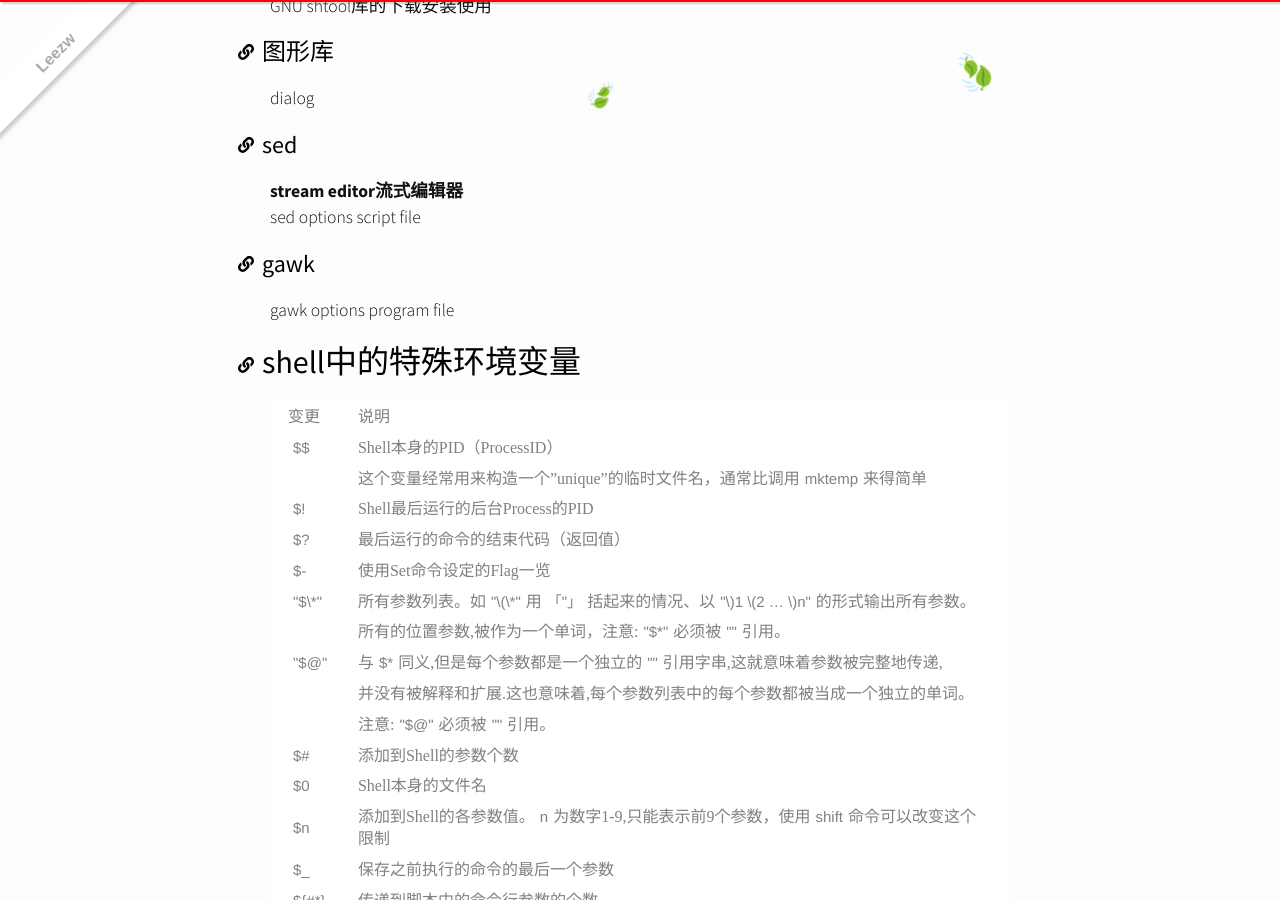
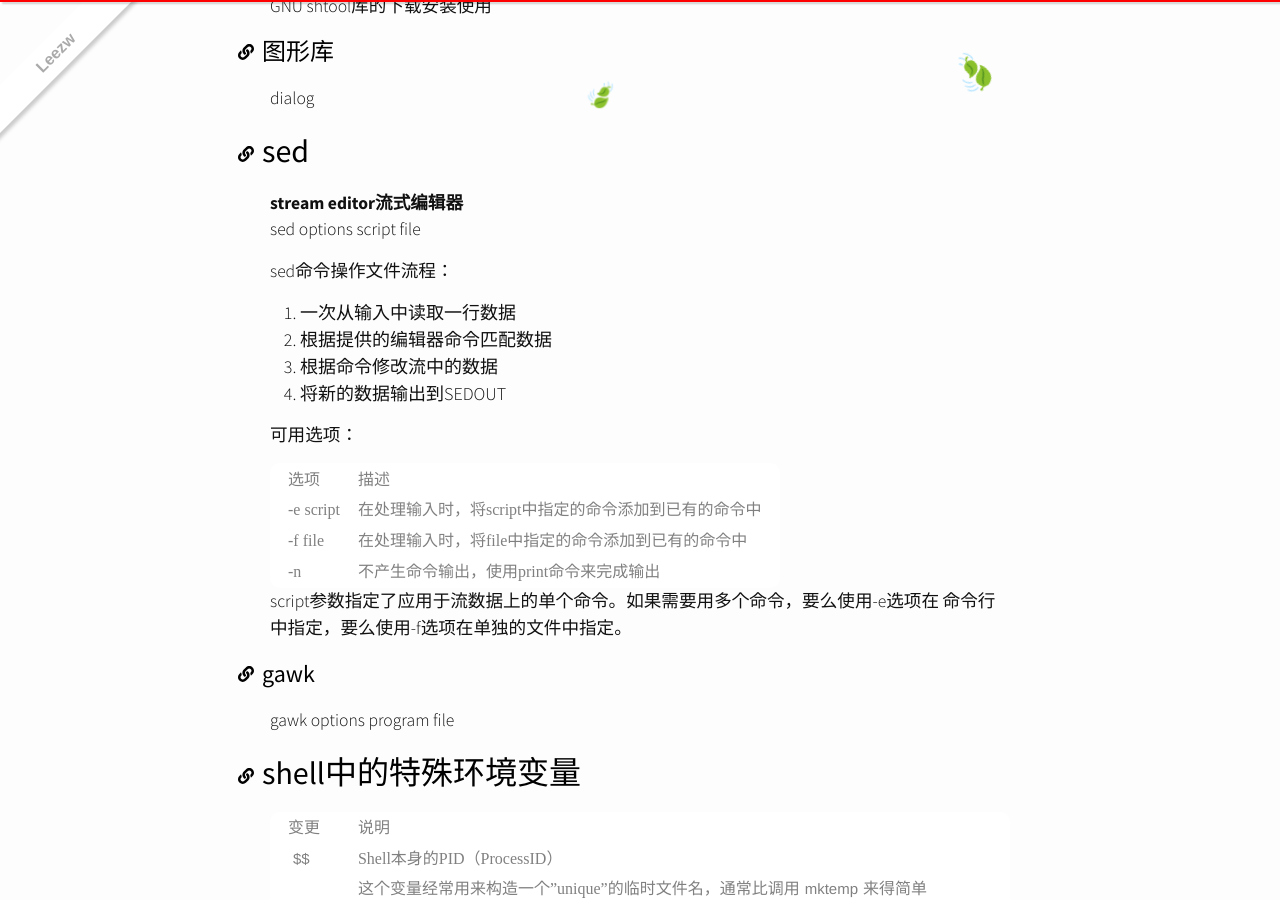
Before and after one commit to quantum-li/quantum-li.github.io, a Jekyll site: the page built from _posts/2019-11-01-linux-commandline-and-shellscripting-bible.md, in a window 1280 px wide and 900 px high, scrolled down 18328 px. Built offline with Jekyll 4.4.1, drawn with Linux system fonts in a browser that asks for light colours; nearby versions of some CDN libraries; comment, search, counter and statistics services are not loaded.

Commit message:
2020-05-26 16:56:24

```diff
--- a/_posts/2019-11-01-linux-commandline-and-shellscripting-bible.md
+++ b/_posts/2019-11-01-linux-commandline-and-shellscripting-bible.md
@@ -782,10 +782,26 @@ GNU shtool库的下载安装使用
 
 dialog
 
-## sed
+# sed
 
 **stream editor流式编辑器**
 sed options script file
+
+sed命令操作文件流程：
+
+1. 一次从输入中读取一行数据
+2. 根据提供的编辑器命令匹配数据
+3. 根据命令修改流中的数据
+4. 将新的数据输出到SEDOUT
+
+可用选项：
+
+| 选项 | 描述 |
+| -e script | 在处理输入时，将script中指定的命令添加到已有的命令中 |
+| -f file | 在处理输入时，将file中指定的命令添加到已有的命令中 |
+| -n | 不产生命令输出，使用print命令来完成输出 |
+
+script参数指定了应用于流数据上的单个命令。如果需要用多个命令，要么使用-e选项在 命令行中指定，要么使用-f选项在单独的文件中指定。
 
 ## gawk
 
```
